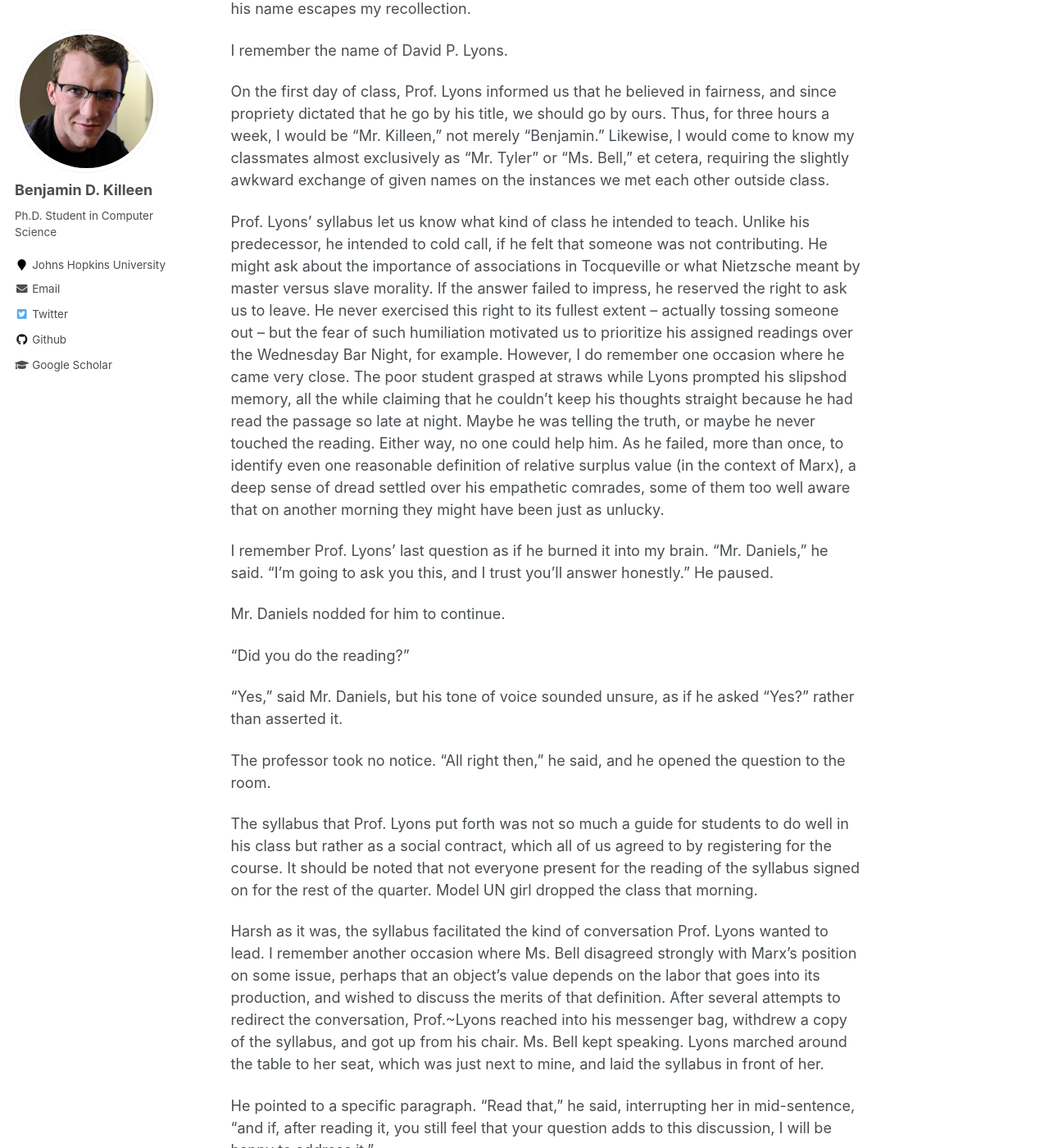
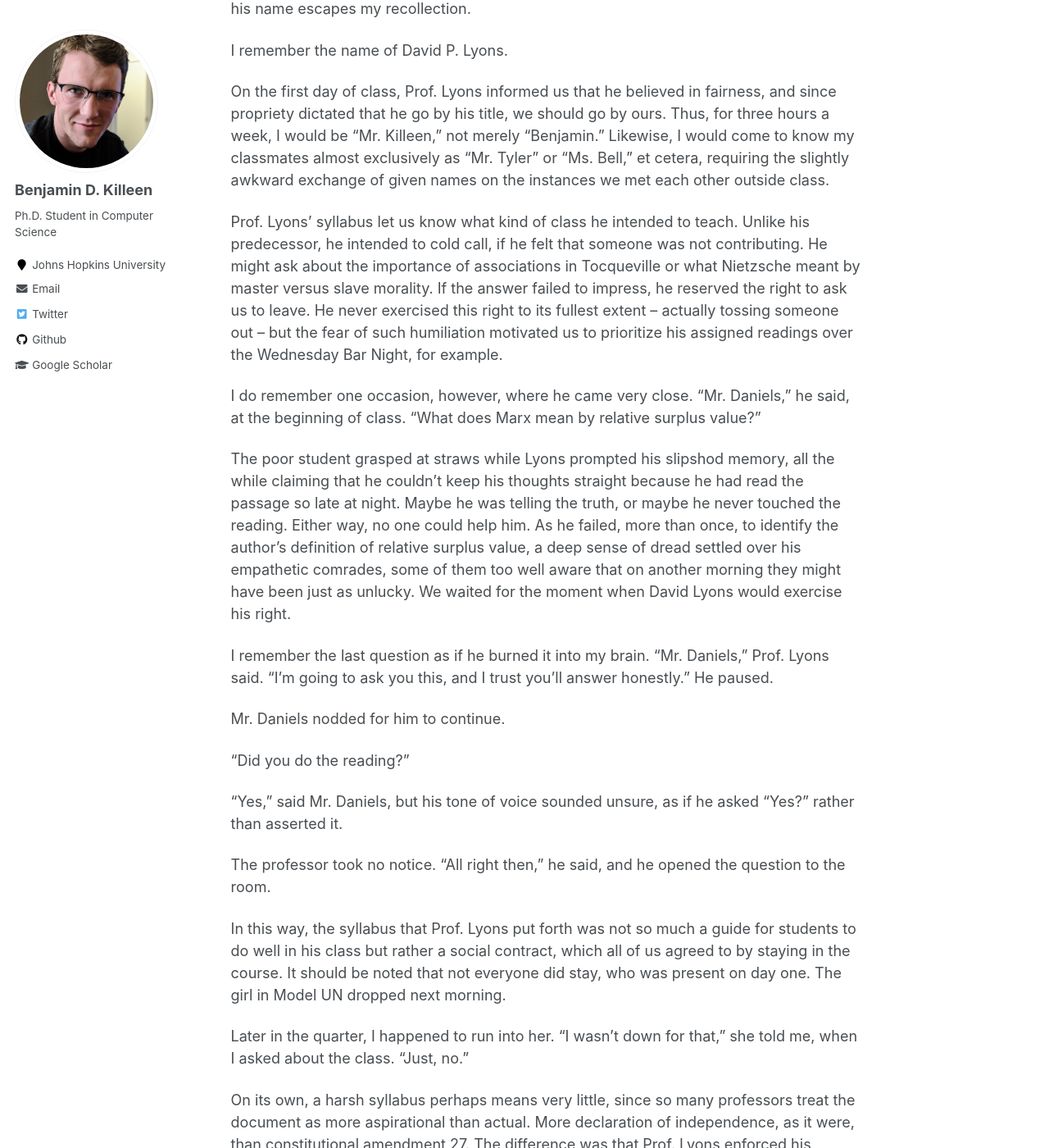
Before and after one commit to benjamindkilleen/benjamindkilleen.github.io, a Jekyll site: the page built from _posts/2020-11-10-how-to-have-an-opinion.md, in a window 1280 px wide and 1400 px high, scrolled down 831 px. Shown: the whole window at 82% size. Built offline with Jekyll 4.4.1, drawn with Linux system fonts in a browser that asks for light colours; some of the changed text lies outside the part shown.

Commit message:
finished it

```diff
--- a/_posts/2020-11-10-how-to-have-an-opinion.md
+++ b/_posts/2020-11-10-how-to-have-an-opinion.md
@@ -47,16 +47,21 @@
 morality. If the answer failed to impress, he reserved the right to ask us to leave. He never
 exercised this right to its fullest extent -- actually tossing someone out -- but the fear of such
 humiliation motivated us to prioritize his assigned readings over the Wednesday Bar Night, for
-example. However, I do remember one occasion where he came very close. The poor student grasped at
-straws while Lyons prompted his slipshod memory, all the while claiming that he couldn't keep his
-thoughts straight because he had read the passage so late at night. Maybe he was telling the truth,
-or maybe he never touched the reading. Either way, no one could help him. As he failed, more than
-once, to identify even one reasonable definition of relative surplus value (in the context of
-Marx), a deep sense of dread settled over his empathetic comrades, some of them too well aware that
-on another morning they might have been just as unlucky.
+example.
 
-I remember Prof. Lyons' last question as if he burned it into my brain. "Mr. Daniels," he said. "I'm
-going to ask you this, and I trust you'll answer honestly." He paused.
+I do remember one occasion, however, where he came very close. "Mr. Daniels," he said, at the
+beginning of class. "What does Marx mean by relative surplus value?"
+
+The poor student grasped at straws while Lyons prompted his slipshod memory, all the while claiming
+that he couldn't keep his thoughts straight because he had read the passage so late at night. Maybe
+he was telling the truth, or maybe he never touched the reading. Either way, no one could help
+him. As he failed, more than once, to identify the author's definition of relative surplus value, a
+deep sense of dread settled over his empathetic comrades, some of them too well aware that on
+another morning they might have been just as unlucky. We waited for the moment when David Lyons
+would exercise his right.
+
+I remember the last question as if he burned it into my brain. "Mr. Daniels," Prof. Lyons
+said. "I'm going to ask you this, and I trust you'll answer honestly." He paused.
 
 Mr. Daniels nodded for him to continue.
 
@@ -67,22 +72,29 @@
 
 The professor took no notice. "All right then," he said, and he opened the question to the room.
 
-The syllabus that Prof. Lyons put forth was not so much a guide for students to do well in his
-class but rather as a social contract, which all of us agreed to by registering for the course. It
-should be noted that not everyone present for the reading of the syllabus signed on for the rest of
-the quarter. Model UN girl dropped the class that morning.
+In this way, the syllabus that Prof. Lyons put forth was not so much a guide for students to do
+well in his class but rather a social contract, which all of us agreed to by staying in the
+course. It should be noted that not everyone did stay, who was present on day one. The girl in
+Model UN dropped next morning.
 
-Harsh as it was, the syllabus facilitated the kind of conversation Prof. Lyons wanted to lead. I
-remember another occasion where Ms. Bell disagreed strongly with Marx's position on some issue, perhaps
-that an object's value depends on the labor that goes into its production, and wished to discuss
-the merits of that definition. After several attempts to redirect the conversation, Prof.~Lyons
-reached into his messenger bag, withdrew a copy of the syllabus, and got up from his
-chair. Ms. Bell kept speaking. Lyons marched around the table to her seat, which was just next to
-mine, and laid the syllabus in front of her.
+Later in the quarter, I happened to run into her. "I wasn't down for that," she told me, when I
+asked about the class. "Just, no."
+
+On its own, a harsh syllabus perhaps means very little, since so many professors treat the document
+as more aspirational than actual. More declaration of independence, as it were, than constitutional
+amendment 27. The difference was that Prof. Lyons enforced his syllabus. Or rather, he readily
+reminded us of the particulars on the occasion we might forget.
+
+I remember one instance in particular. Ms. Bell began class by disagreeing strongly with Marx's
+definition of value, namely that an object's value depends solely on the labor that goes into its
+production, and wished to discuss it. Prof. Lyons didn't. After several attempts to redirect the
+conversation, Prof.~Lyons reached into his messenger bag, withdrew a copy of the syllabus, and got
+up from his chair. Ms. Bell kept speaking. Lyons marched around the table to her seat, which was
+just next to mine, and laid the syllabus in front of her.
 
 He pointed to a specific paragraph. "Read that," he said, interrupting her in mid-sentence, "and
-if, after reading it, you still feel that your question adds to this discussion, I will be happy to
-address it."
+if, after reading it, you still feel that your question merits a discussion in my class, I will be
+happy to address it."
 
 I could see the paragraph he pointed to. I couldn't help but read it alongside Ms. Bell, while
 Prof. Lyons returned to his seat. It read:
@@ -97,8 +109,8 @@
 > with it, and (4) the weaknesses and limits of your own position. The more honest you are with
 > yourself on this last point, the greater the benefit you will derive from our readings.
 
-At length, the conversation moved on. When she spoke again, after some time, Ms. Bell did not raise
-the same complaint.
+After reading this paragraph, Ms. Bell fell silent. At length, the conversation moved on, and when she
+spoke again, after some time, she did not raise the same complaint.
 
 Over the quarter, I got the sense that Prof. Lyons cared more deeply about imparting some sense of
 truth on his students than about the particular content he was teaching. I do not mean "truths,"
@@ -107,29 +119,31 @@
 be argued. Recognizing these categories is difficult. Yet Lyons clearly considered it a much more
 crucial skill than the crucial skill than explaining anything John Stuart Mill had to say in *On
 Liberty*. Often, he quoted the line from his favorite movie, "That's just your opinion, man,"
-sometimes ironically, sometimes directed toward himself, and sometimes as a gentle reminder that we
-might be wrong.
+sometimes ironically, sometimes directed toward himself, and sometimes as a gentle reminder that
+one or all of us might simply be wrong.
 
 Of course, David Lyons himself had some very strong opinions. In "Guidelines for Written Work," a
-separate document which he distributed alongsied the syllabus, Prof. Lyons listed several
-"contemporary barbarisms" of modern writing, which would lower our final grade by one third if they
-appeared in any essay. These included the word "impact" used for anything other than "the action of
-one body striking another," and "proactive", which makes one sound like a management consultant
-trying to fit more syllables into every word. Plain, honest "active" works just as well. He also
-disliked words like "incentivize" and "problematize," which "add nothing to the English language"
-and "instead tend to rob the language of other useful words and reduce the tools we have available
-for thinking about the world."
+separate document which he distributed alongside the syllabus, Prof. Lyons listed several
+"contemporary barbarisms" of modern writing, which we should avoid in our essays unless we wished
+for a one third lower letter grade. These included the word "impact" used for anything other than
+physical objects literally striking one another, and "proactive", which made one sound like a
+management consultant trying to fit more syllables into every word. Plain, honest "active" worked
+just as well. Lyons also disliked words like "incentivize" and "problematize," which, according to
+him, "add nothing to the English language" and "instead tend to rob the language of other useful
+words and reduce the tools we have available for thinking about the world."
 
-I imagine Prof. Lyons would object to my characterizing these requirements as opinions. Indeed, I
-believe that following them makes me a better writer. Yet the distinction between fact and "just
-your opinion, man" illustrates the kind of truth that Prof. Lyons cared so deeply about. Over the
-objections of his students, many of whom felt that "impact" worked just fine as a synonym for
-"effect," he imposed his own opinion because he could support it. He had many years of experience,
-both in academia and outside it, and offered the appendix of George Orwell's *1984* as the basis
-for his "Guidelines." It is difficult to argue with someone who has Orwell on their side.
+I imagine Prof. Lyons would object to my characterizing these positions on writing as mere
+opinions. Indeed, I believe that following them made me a better writer. Yet the distinction
+between fact and "just your opinion, man" illustrates the kind of truth that Prof. Lyons cared so
+deeply about. Over the objections of his students, many of whom felt that "impact" worked just fine
+as a synonym for "effect," he imposed his own opinion because he could support it. He pointed to
+the appendix of George Orwell's essay, "[The Principles of
+Newspeak](https://orwell.ru/library/novels/1984/english/en_app)" as the basis for his "Guidelines,"
+an elegant and enjoyable piece of persuasive writing which Orwell included in the appendix to
+*1984*. Along with Prof. Lyons, I highly recommend giving it a read.
 
-A different section of the Guidelines offers a summary of David Lyons's philosophy on truth. At
-least, it speaks of the truth insofar as it can be argued. He writes:
+A different section of the Guidelines perhaps servers as a summary of David Lyons's philosophy on
+truth. At least, it speaks of the truth insofar as it can be argued. He advises any would-be writer:
 
 > Avoid unfounded assertions. Occasionally students will simply claim that the world in which we
 > live, especially human life, is a certain way and then proceed to write a paper as though that
@@ -142,34 +156,40 @@
 
 Prof. Lyons reviled weak opinions. This is not to say he never had any, I should think, but rather
 that he worked hard to strengthen or remove them. He constructed his positions out of more atomic
-truths, such as what Hume actually wrote, and sought out additional arguments to test against his
+truths, such as what Hume actually wrote, and sought out others' arguments to test against his
 own. Thus, one could hardly say to David Lyons, "Yeah, well, that's just your opinion, man,"
 because it was seldom just *his* and never *just* an opinion.
 
-On the other hand, David Lyons readily admitted when multiple arguments made sense, even if they
-contradicted one another. On the last day of class, the assigned reading consisted of neither Marx
-nor Nietszhe, not even Hannah Arendt. Instead, we discussed the graphic novel *Watchmen,* by Alan
-Moore.
+On the other hand, David Lyons readily admitted when multiple arguments made sense, even if he
+preferred one above the rest. On the last day of class, the assigned reading consisted of neither
+Marx nor Nietszhe, nor even Hannah Arendt. Instead, we discussed the graphic novel *Watchmen*, by
+Alan Moore.
 
-"So," Prof. Lyons began. "Who is the hero of Watchmen?"
+"So," Prof. Lyons began. "Who is the hero of *Watchmen*?"
 
-This was the essay prompt for that day. It was deceptively open-ended, with any number of possible
+This was the essay prompton *Watchmen*. It was deceptively open-ended, with any number of possible
 answers. Should one choose Dr. Manhattan, the blue man with god-like power to manipulate matter?
-What about Ozymandius, who undoubtedly saved the most lives but sacrificed millions in the
-process. Should a hero believe in right and wrong? If so, then the black-and-white Rorshach stands
-alone on his principles.
+What about Ozymandius, who undoubtedly saved the most lives but sacrificed millions in the process?
+Should a hero believe in right and wrong? If so, then the black-and-white Rorshach stands alone by
+sticking to his principles.
 
 Ultimately, the choice depended on one's definition of "hero," but that didn't mean that every
 choice was reasonable. We would be graded on the soundness of our argument. Thus, Prof. Lyons urged
 us not to argue on behalf of Edward Blake, the amoral vigilante with little regard for human life,
-whose grisly murder paints the opening pages of "Watchmen" red. Edward Blake was not the hero. Any
-opinion that argued as much would likely fall short of the high standard by which David Lyons
-estimated truth. That is to say: reasoning.
+whose grisly murder paints the opening pages of *Watchmen* red. Edward Blake was not the hero,
+plain and simple. Any opinion that argued as much would likely fall short of the high standard by
+which David Lyons estimated truth. That is to say: reasoning.
 
 Opinions based on such a firm foundation are not so easily dismissed as *the dude*'s oft-repeated
 abnegation would like to assert. The choice of *Watchmen*'s hero was definitely up for debate, as
 most matters opinion are, but that didn't make every position debatable. No one claimed the
 comedian as their hero. Moreover, no one felt so strongly about their own position that they were
-unwilling to adopt someone else's definitions, if only for the sake of argument. Thus, we reached a
-closer approximation of truth, on that hot Tuesday morning on May, while David Lyons listened
-thoughtfully, all the while drinking his La Croix.
+unwilling to adopt someone else's definition of "hero," in order to understand their
+argument. Thus, we reached a closer approximation of truth, on that hot Tuesday morning on May,
+while David Lyons listened thoughtfully, all the while drinking his La Croix.
+
+David Lyons, for his part, thought the hero of *Watchmen* was Bernard, the ordinary man who sold
+newspapers on a street corner in New York. He told us at the end of class, not particularly
+bothered that no one shared his opinion.
+
+"Have a good summer," he added. "Keep in touch."
```
